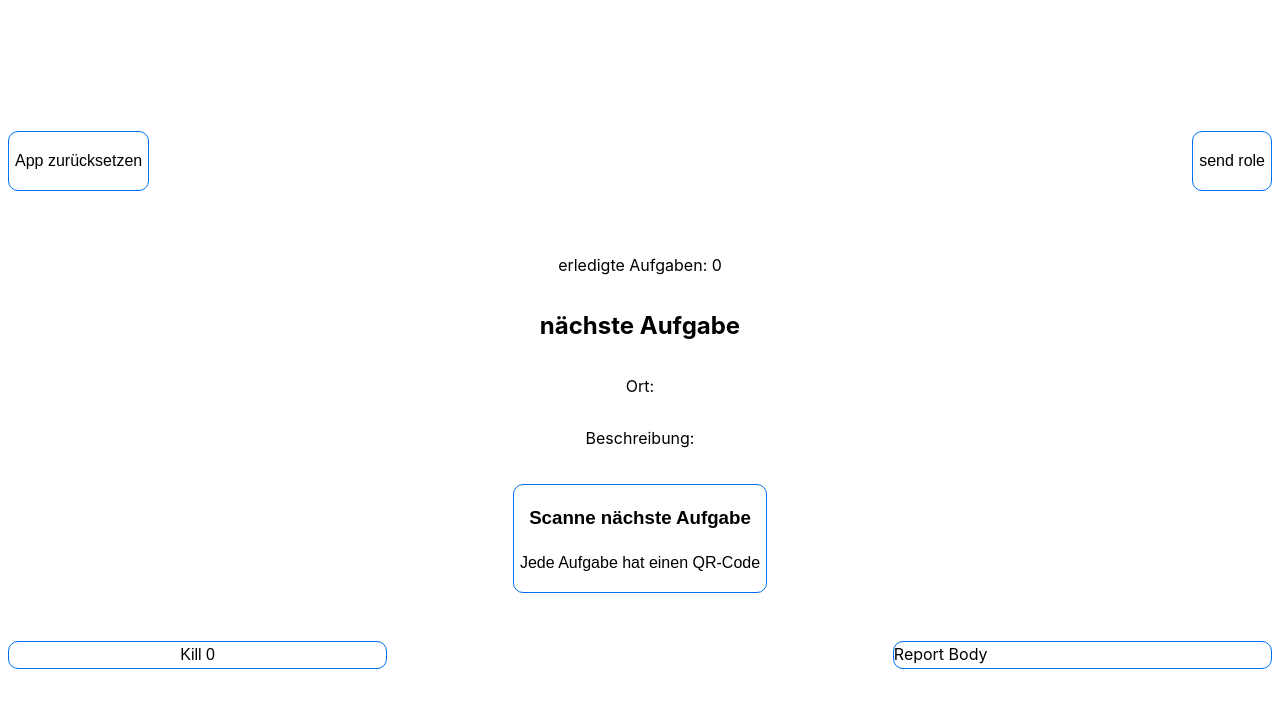
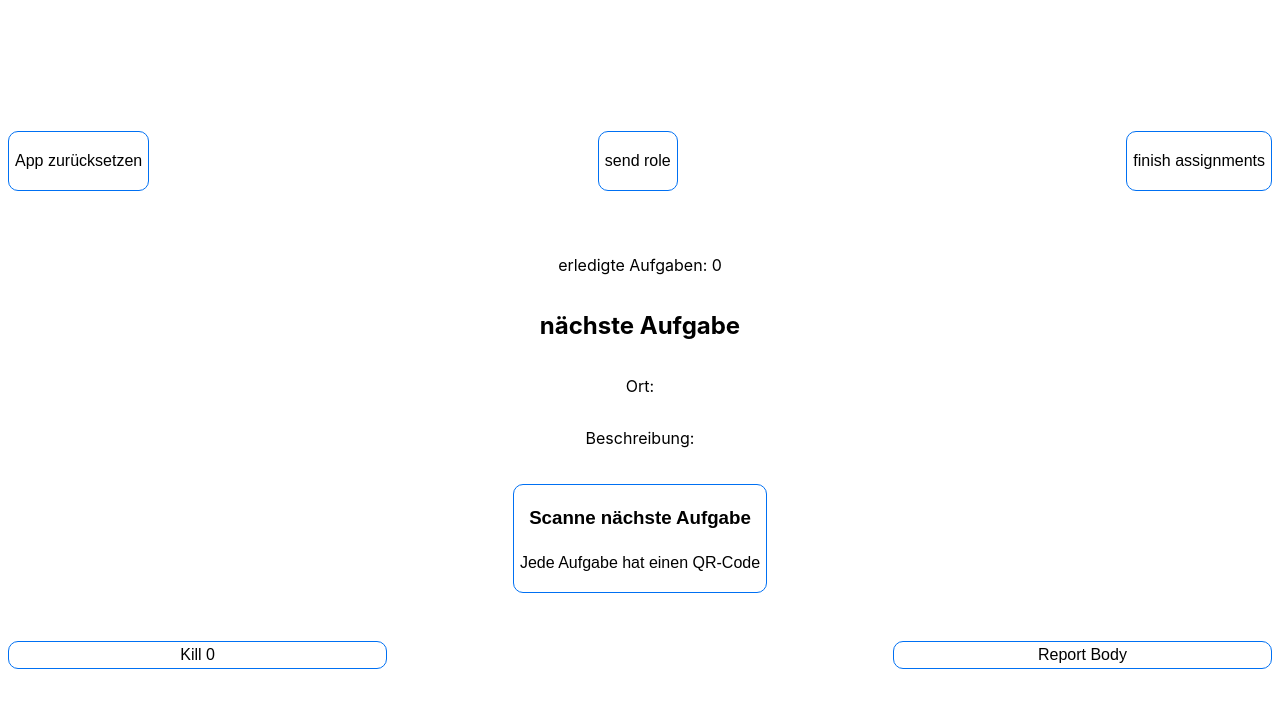
Before and after one commit to FlorianU/among-us-rl, a Next.js app: page /player-control in a window 1280 px wide. Shown: the top 708 px of the page. Built offline with nearby package versions, Linux system fonts and the light colour scheme; no server answers.

Commit message:
fixed playercontrol

```diff
--- a/pages/player-control.js
+++ b/pages/player-control.js
@@ -1,7 +1,6 @@
 import { useRouter } from "next/router";
 import { useEffect, useState } from "react";
 import { useAmongUsContext } from "../context/main-data";
-import addData from "../firebase/addData";
 import styles from "../styles/Home.module.css";
 import assignments from "./assignments.json";
 
@@ -16,23 +15,6 @@ export default function Player() {
     currentUser,
     setCurrentUser,
   } = useAmongUsContext();
-
-  useEffect(() => {
-    sendDummy();
-  });
-
-  const sendDummy = async () => {
-    const data = {
-      name: "Hallo",
-      isImpostor: true,
-      assignmentCounter: 2,
-    }
-    const { result, error } = await addData('users', 'udsfd', data)
-
-    if (error) {
-      return console.log(error)
-    }
-  }
 
   useEffect(() => {
     if (currentUser?.isImpostor && killTimer > 0) {
@@ -59,7 +41,18 @@ export default function Player() {
   };
 
   const onReportBodyButton = () => {
-    // report body
+    window.open(
+      `https://api.whatsapp.com/send?phone=41788822785&text=REPORTBODY`,
+      "_blank"
+    );
+  };
+
+  const onSendAssignmentCounterButton = () => {
+    if (assignmentCounter > 0)
+      window.open(
+        `https://api.whatsapp.com/send?phone=41788822785&text=4325${assignmentCounter}`,
+        "_blank"
+      );
   };
 
   const onResetButton = () => {
@@ -96,6 +89,9 @@ export default function Player() {
         </button>
         <button onClick={onSendRoleButton} className={styles.button}>
           <p>send role</p>
+        </button>
+        <button onClick={onSendAssignmentCounterButton} className={styles.button}>
+          <p>finish assignments</p>
         </button>
       </div>
       <p>erledigte Aufgaben: {assignmentCounter}</p>
@@ -141,19 +137,10 @@ export default function Player() {
         >
           Kill {killTimer}
         </button>
-        {/* <button onClick={onReportBodyButton} className={styles.button}
+        <button onClick={onReportBodyButton} className={styles.button}
           style={{ width: '30%' }}>
           Report Body
-        </button> */}
-        {/* https://api.whatsapp.com/send?phone=41788822785&text=report%20body */}
-        <a
-          href="https://wa.link/mpv2sy"
-          target="_blank"
-          className={styles.button}
-          style={{ width: "30%" }}
-        >
-          Report Body
-        </a>
+        </button>
       </div>
       {isKilling ? <div className={styles.killingOverlay}></div> : null}
     </div>
```
